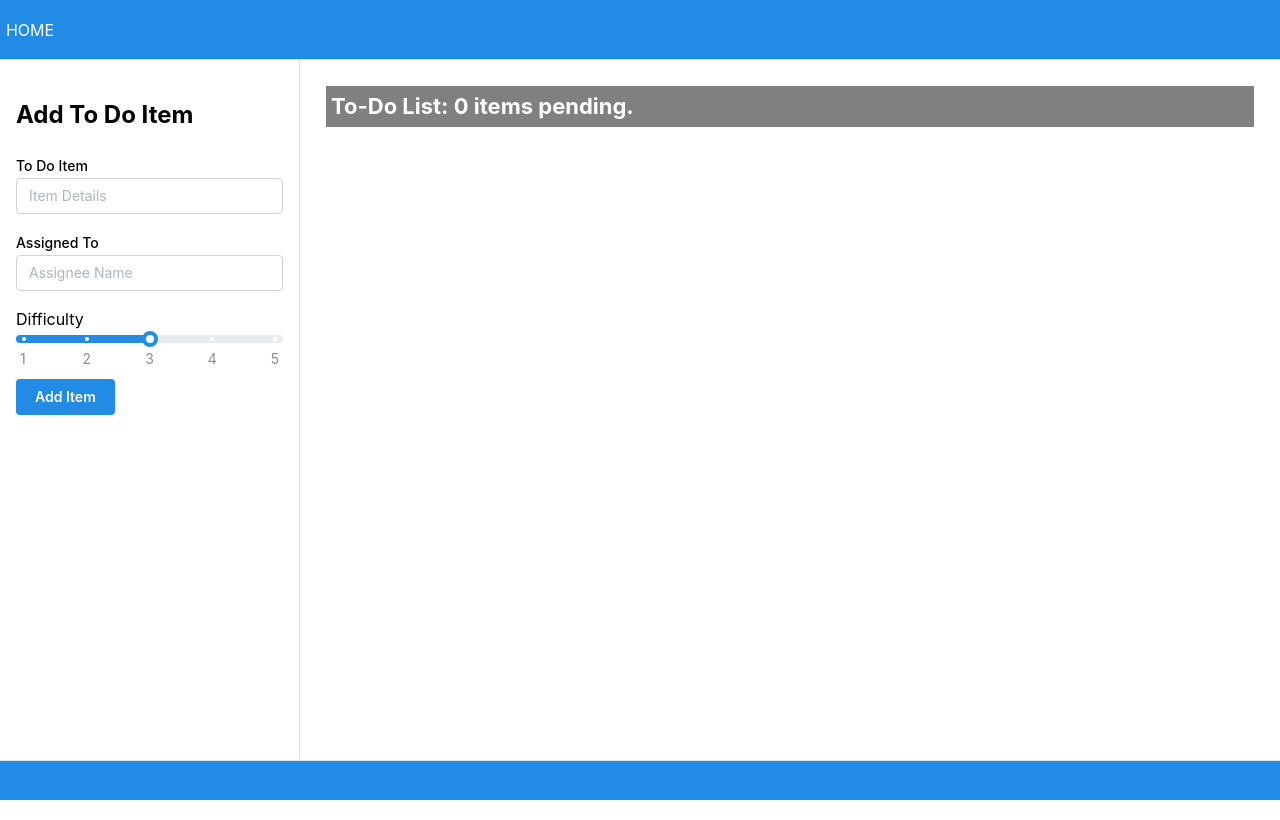
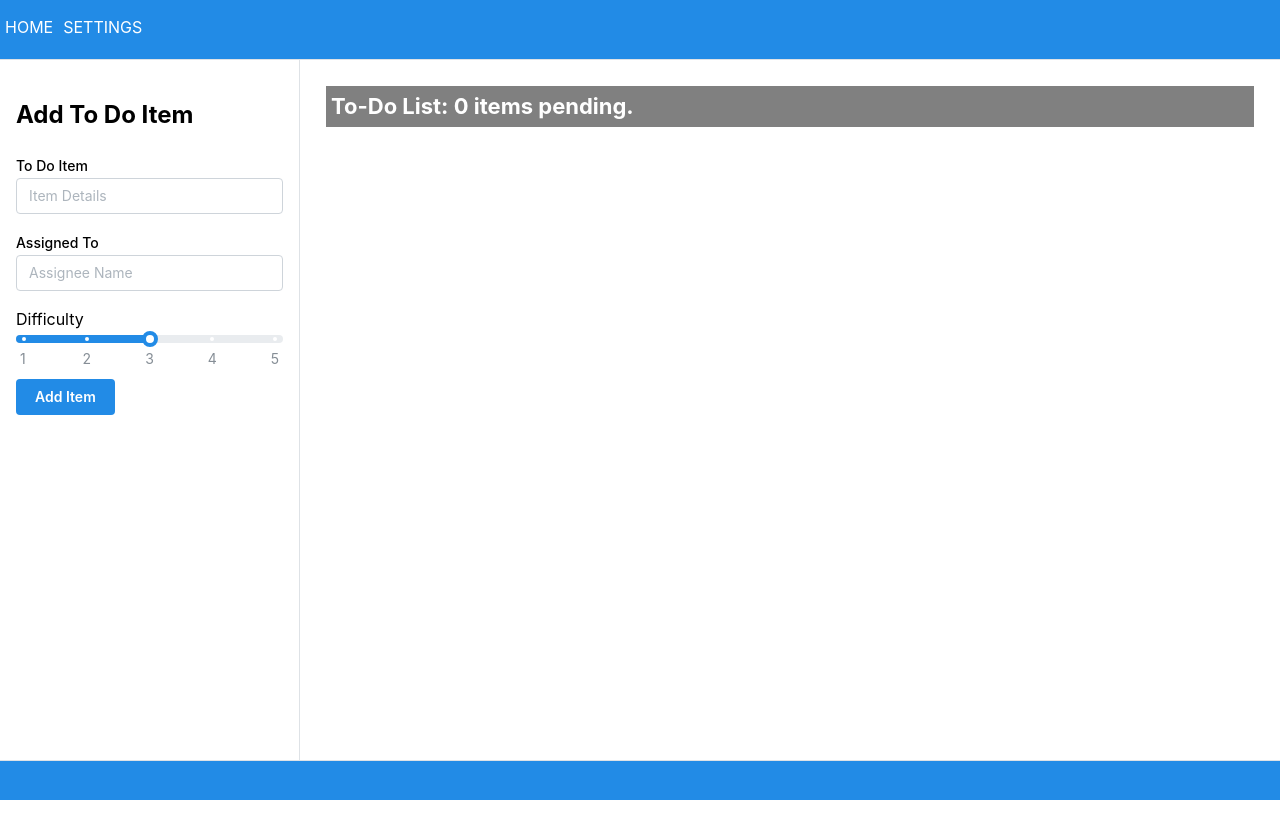
Before and after one commit to Easleyjs-CodeFellowsProjects/todo-app, a React (Vite) app: page / in a window 1280 px wide. Built offline with nearby package versions, Linux system fonts and the light colour scheme.

Commit message:
Adds basic browser router setup

```diff
--- a/package.json
+++ b/package.json
@@ -19,6 +19,7 @@
     "postcss-simple-vars": "^7.0.1",
     "react": "^18.2.0",
     "react-dom": "^18.2.0",
+    "react-router-dom": "^6.18.0",
     "sass": "^1.69.5",
     "uuid": "^9.0.1"
   },
--- a/src/App.jsx
+++ b/src/App.jsx
@@ -1,8 +1,12 @@
+import { BrowserRouter, Routes, Route } from 'react-router-dom';
 import '@mantine/core/styles.css';
 import { MantineProvider, Burger } from '@mantine/core';
 
+
 import SettingsProvider from './Context/Settings';
+import Layout from './Components/Layout';
 import TodoApp from './Components/TodoApp';
+import SettingsForm from './Components/SettingsForm';
 
 function App() {
 
@@ -10,7 +14,14 @@ function App() {
       <>
       <MantineProvider>
         <SettingsProvider>
-          <TodoApp />
+          <BrowserRouter>
+            <Routes>
+              <Route path="/" element={<Layout />}>
+                <Route index element={<TodoApp />} />
+                <Route path="settings" element={<SettingsForm />} />
+              </Route>
+            </Routes>
+          </BrowserRouter>
         </SettingsProvider>
       </MantineProvider>
       </>
--- /dev/null
+++ b/src/Components/Layout/index.jsx
@@ -0,0 +1,49 @@
+import { Outlet, Link } from "react-router-dom";
+import { AppShell, Anchor, Text } from '@mantine/core'
+import { useDisclosure } from '@mantine/hooks';
+
+/*
+            <nav>
+                <ul>
+                    <li>
+                        <Link to="/">Home</Link>
+                    </li>
+                    <li>
+                        <Link to="/settings">Settings</Link>
+                    </li>
+                </ul>
+            </nav>
+
+
+*/
+
+const Layout = () => {
+    const [opened, { toggle }] = useDisclosure();
+
+    return (
+        <>
+            <AppShell
+            header={{ height: 60, color: "cyan" }}
+            footer={{ height: 40, color: "cyan"}}
+            navbar={{ width: 300, breakpoint: 'sm', collapsed: { mobile: !opened } }}
+            padding="md"
+            >
+            <AppShell.Header pt={15} pl={5} ta="left" bg="blue">
+                <Anchor c="white" href="/" target='_blank' underline='never'>HOME</Anchor>
+                <Anchor c="white" pl={10} href="/settings" target='_blank' underline='never'>SETTINGS</Anchor>
+            </AppShell.Header>
+
+            <Outlet />
+            <AppShell.Footer bg="blue">
+
+            </AppShell.Footer>
+
+            </AppShell>
+        </>
+    )
+}
+
+
+
+
+export default Layout;
--- /dev/null
+++ b/src/Components/SettingsForm/index.jsx
@@ -0,0 +1,17 @@
+import { AppShell, Title } from '@mantine/core';
+
+function SettingsForm() {
+
+    return (
+        <>
+            <AppShell.Navbar p="md">
+                <Title>TEST</Title>
+            </AppShell.Navbar>
+
+            <AppShell.Main m={10}>
+            </AppShell.Main>
+      </>
+    )
+}
+
+export default SettingsForm;
--- a/src/Components/TodoApp/index.jsx
+++ b/src/Components/TodoApp/index.jsx
@@ -1,8 +1,8 @@
 import { useState, useEffect, useContext } from 'react';
 import { SettingsContext } from '../../Context/Settings/index'
 
-import { AppShell, Text, Title, Center, Pagination, ActionIcon } from '@mantine/core';
-import { useDisclosure } from '@mantine/hooks';
+import { AppShell, Title, Pagination, ActionIcon } from '@mantine/core';
+
 
 import Form from '../Form'
 import TodoList from '../List';
@@ -13,7 +13,7 @@ function TodoApp() {
     const [incomplete, setIncomplete] = useState(0);
     const [activePage, setActivePage] = useState(1);
 
-    const [opened, { toggle }] = useDisclosure();
+
     const settings = useContext(SettingsContext);
     const { displayCount } = settings;
 
@@ -66,30 +66,19 @@ function TodoApp() {
     }
 
     return (
-        <AppShell
-        header={{ height: 60, color: "cyan" }}
-        footer={{ height: 40, color: "cyan"}}
-        navbar={{ width: 300, breakpoint: 'sm', collapsed: { mobile: !opened } }}
-        padding="md"
-      >
-        <AppShell.Header ta="left" bg="blue">
-          <Center maw={60} h={60}>
-            <Text c="white">HOME</Text>
-          </Center>
-        </AppShell.Header>
-
+      <>
         <AppShell.Navbar p="md">
           <Form handleAddTodo={ addItem } />
         </AppShell.Navbar>
 
         <AppShell.Main m={10}>
-            <Title c="white"
+
+          <Title  c="white"
                   bg="grey"
                   order={3}
                   data-testid="todo-h1"
                   p={5}
-                   mb={15}
-            >
+                  mb={15} >
                   To-Do List: { incomplete ? incomplete : 0 } items pending.
                   </Title>
                   <TodoList list={ displayList }
@@ -99,11 +88,7 @@ function TodoApp() {
             <Pagination mt={ 25 } value={ activePage } onChange={ setActivePage } total={ Math.ceil(list.length /displayCount) } />
               : null }
         </AppShell.Main>
-
-        <AppShell.Footer bg="blue">
-
-        </AppShell.Footer>
-      </AppShell>
+      </>
     )
 }
 
```
Also changed, not shown: 1 other file (tests, documents, lock files or other folders). Lines whose indentation alone changed are shown as unchanged.
